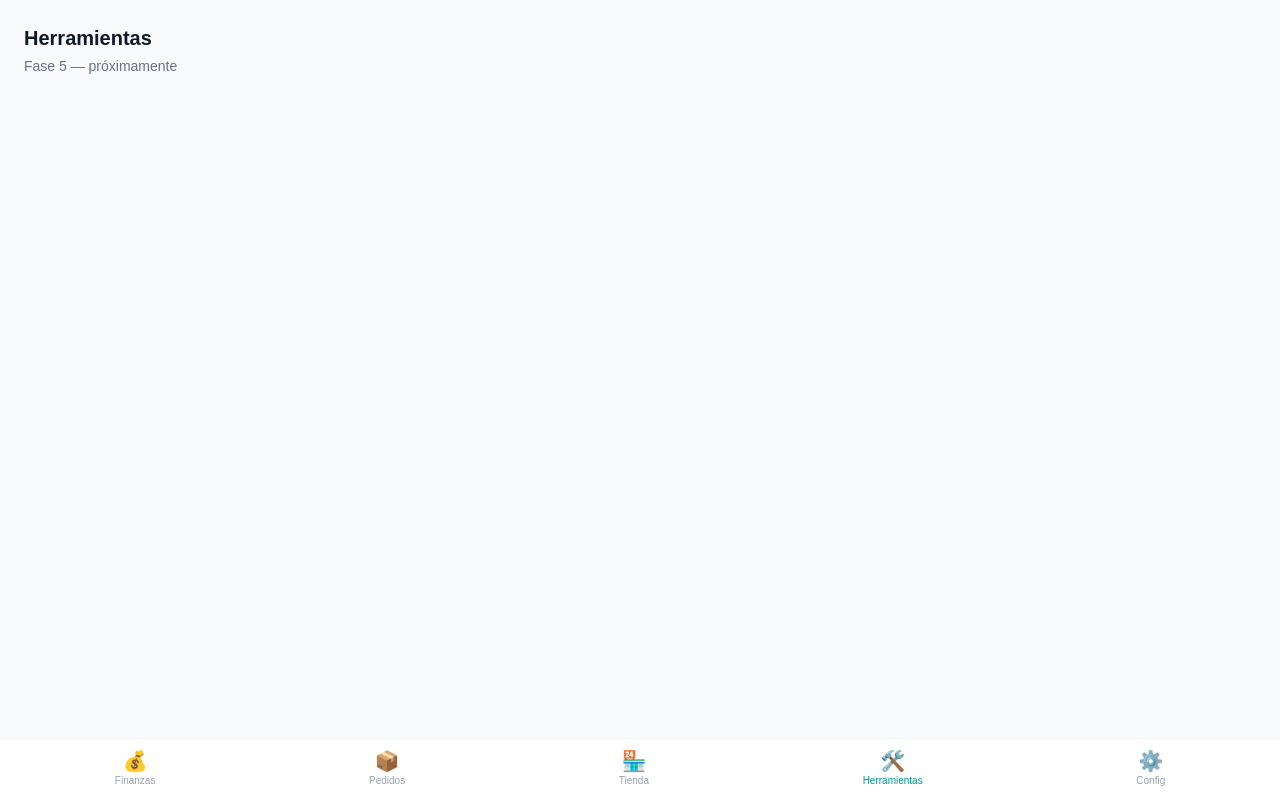
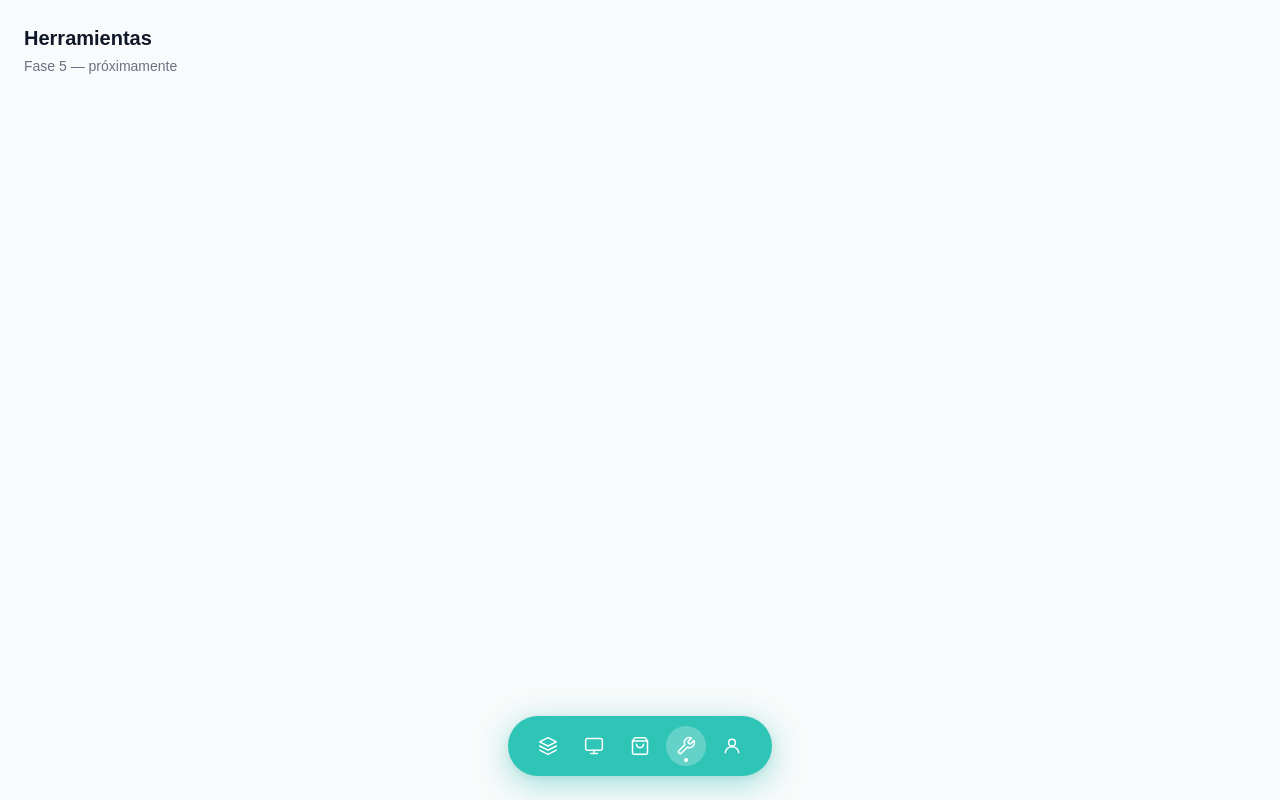
Before and after one commit to miguelluengo06598/samgple, a Next.js app: page /herramientas in a window 1280 px wide. Built offline with nearby package versions, Linux system fonts and the light colour scheme.

Commit message:
feat: navegacion flotante turquesa minimalista

```diff
--- a/src/app/(panel)/layout.tsx
+++ b/src/app/(panel)/layout.tsx
@@ -7,7 +7,7 @@ export default function PanelLayout({
 }) {
   return (
     <div className="min-h-screen bg-gray-50">
-      <main className="pb-20">
+      <main className="pb-28">
         {children}
       </main>
       <NavBottom />
--- a/src/components/ui/nav-bottom.tsx
+++ b/src/components/ui/nav-bottom.tsx
@@ -4,35 +4,101 @@ import { usePathname } from 'next/navigation'
 import Link from 'next/link'
 
 const links = [
-  { href: '/finanzas', label: 'Finanzas', icon: '💰' },
-  { href: '/pedidos', label: 'Pedidos', icon: '📦' },
-  { href: '/tienda', label: 'Tienda', icon: '🏪' },
-  { href: '/herramientas', label: 'Herramientas', icon: '🛠️' },
-  { href: '/configuracion', label: 'Config', icon: '⚙️' },
+  {
+    href: '/finanzas',
+    icon: (
+      <svg viewBox="0 0 24 24" fill="none" stroke="currentColor" strokeWidth="1.8" strokeLinecap="round" strokeLinejoin="round" width="20" height="20">
+        <path d="M12 2L2 7l10 5 10-5-10-5z"/>
+        <path d="M2 17l10 5 10-5"/>
+        <path d="M2 12l10 5 10-5"/>
+      </svg>
+    ),
+  },
+  {
+    href: '/pedidos',
+    icon: (
+      <svg viewBox="0 0 24 24" fill="none" stroke="currentColor" strokeWidth="1.8" strokeLinecap="round" strokeLinejoin="round" width="20" height="20">
+        <rect x="2" y="3" width="20" height="14" rx="2"/>
+        <path d="M8 21h8M12 17v4"/>
+      </svg>
+    ),
+  },
+  {
+    href: '/tienda',
+    icon: (
+      <svg viewBox="0 0 24 24" fill="none" stroke="currentColor" strokeWidth="1.8" strokeLinecap="round" strokeLinejoin="round" width="20" height="20">
+        <path d="M6 2L3 6v14a2 2 0 002 2h14a2 2 0 002-2V6l-3-4z"/>
+        <line x1="3" y1="6" x2="21" y2="6"/>
+        <path d="M16 10a4 4 0 01-8 0"/>
+      </svg>
+    ),
+  },
+  {
+    href: '/herramientas',
+    icon: (
+      <svg viewBox="0 0 24 24" fill="none" stroke="currentColor" strokeWidth="1.8" strokeLinecap="round" strokeLinejoin="round" width="20" height="20">
+        <path d="M14.7 6.3a1 1 0 000 1.4l1.6 1.6a1 1 0 001.4 0l3.77-3.77a6 6 0 01-7.94 7.94l-6.91 6.91a2.12 2.12 0 01-3-3l6.91-6.91a6 6 0 017.94-7.94l-3.76 3.76z"/>
+      </svg>
+    ),
+  },
+  {
+    href: '/configuracion',
+    icon: (
+      <svg viewBox="0 0 24 24" fill="none" stroke="currentColor" strokeWidth="1.8" strokeLinecap="round" strokeLinejoin="round" width="20" height="20">
+        <circle cx="12" cy="8" r="4"/>
+        <path d="M4 20c0-4 3.6-7 8-7s8 3 8 7"/>
+      </svg>
+    ),
+  },
 ]
 
 export default function NavBottom() {
   const pathname = usePathname()
 
   return (
-    <nav className="fixed bottom-0 left-0 right-0 z-50 bg-white border-t border-gray-100 flex items-center justify-around px-2 py-2 safe-area-pb">
+    <div className="fixed bottom-6 left-0 right-0 flex justify-center z-50 pointer-events-none">
+      <nav
+        className="flex items-center gap-1.5 px-5 py-2.5 pointer-events-auto"
+        style={{
+          background: '#2EC4B6',
+          borderRadius: 100,
+          boxShadow: '0 8px 32px rgba(46,196,182,0.45), 0 2px 8px rgba(0,0,0,0.08)',
+        }}
+      >
         {links.map(link => {
           const isActive = pathname.startsWith(link.href)
           return (
             <Link
               key={link.href}
               href={link.href}
-            className={`flex flex-col items-center gap-0.5 px-3 py-1 rounded-xl transition-colors ${
-              isActive
-                ? 'text-teal-600'
-                : 'text-gray-400 hover:text-gray-600'
-            }`}
+              className="relative flex items-center justify-center transition-all duration-200"
+              style={{
+                width: 40,
+                height: 40,
+                borderRadius: '50%',
+                background: isActive ? 'rgba(255,255,255,0.25)' : 'transparent',
+                color: '#fff',
+              }}
             >
-            <span className="text-xl leading-none">{link.icon}</span>
-            <span className="text-[10px] font-medium">{link.label}</span>
+              {link.icon}
+              {isActive && (
+                <span
+                  className="absolute"
+                  style={{
+                    bottom: 4,
+                    left: '50%',
+                    transform: 'translateX(-50%)',
+                    width: 4,
+                    height: 4,
+                    background: '#fff',
+                    borderRadius: '50%',
+                  }}
+                />
+              )}
             </Link>
           )
         })}
       </nav>
+    </div>
   )
 }
```
Lines whose indentation alone changed are shown as unchanged.
